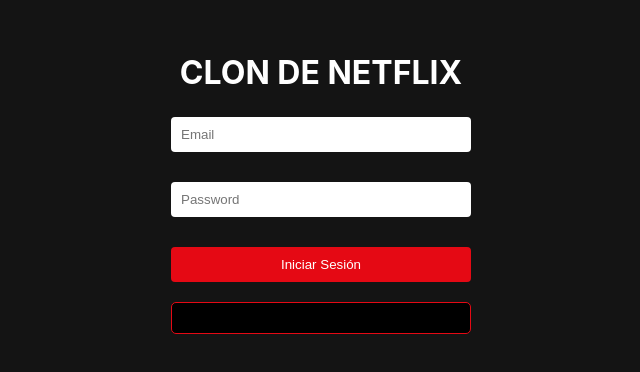
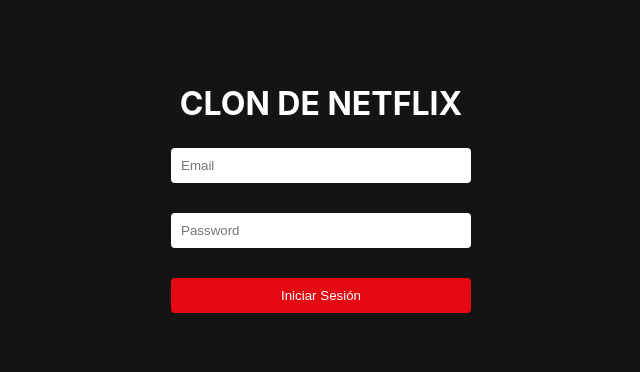
Before and after one commit to berbuzon/CLON-DE-NETFLIX, a React (Vite) app: page /login in a window 1280 px wide. Shown: the part 204-576 px from the top of the page, without its empty margins (319-959 px from the left). Built offline with nearby package versions, Linux system fonts and the light colour scheme.

Commit message:
mensaje campos requeridos login

```diff
--- a/src/features/login/views/login_view.jsx
+++ b/src/features/login/views/login_view.jsx
@@ -16,11 +16,13 @@
 
   const [isLoggedIn, setIsLoggedIn] = useState(false);
   const [error, setError] = useState(null);
+  const [isSubmitted, setIsSubmitted] = useState(false);
 
   const handleSubmit = async (e) => {
     e.preventDefault();
 
     setIsLoggedIn(true);
+    setIsSubmitted(true);
 
     try {
       //como obtengo los datos del formulario
@@ -61,10 +63,7 @@
       }}
     >
       <h1 style={{ marginBottom: "20px" }}>CLON DE NETFLIX</h1>
-      <form
-        onSubmit={handleSubmit}
-        className="formStyle"
-      >
+      <form onSubmit={handleSubmit} className="formStyle">
         <input
           type="email"
           name="email"
@@ -80,7 +79,8 @@
         <button type="submit" className="buttonStyle">
           Iniciar Sesión
         </button>
-        <p className="warning">{error}</p>
+
+        {isSubmitted && <p className="warning">{error}</p>}
       </form>
     </div>
   );
```
